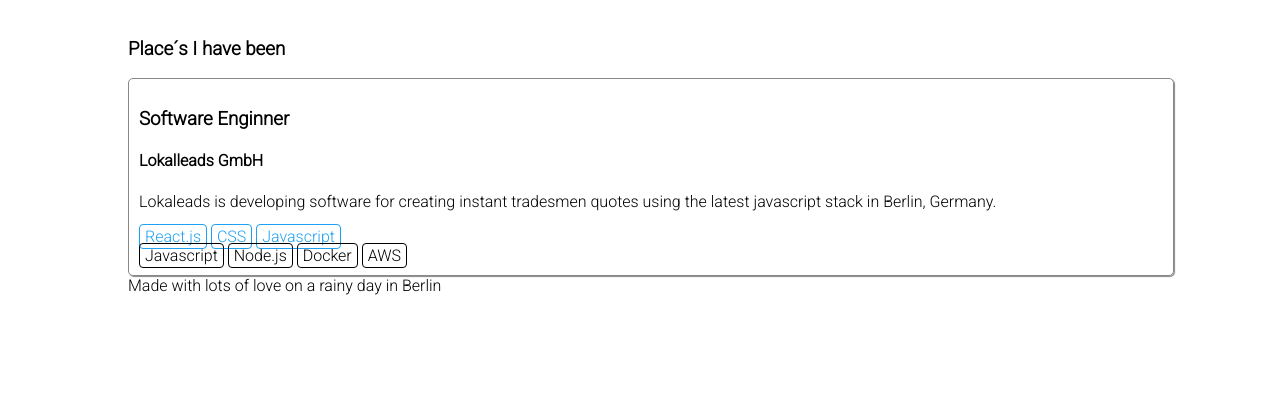
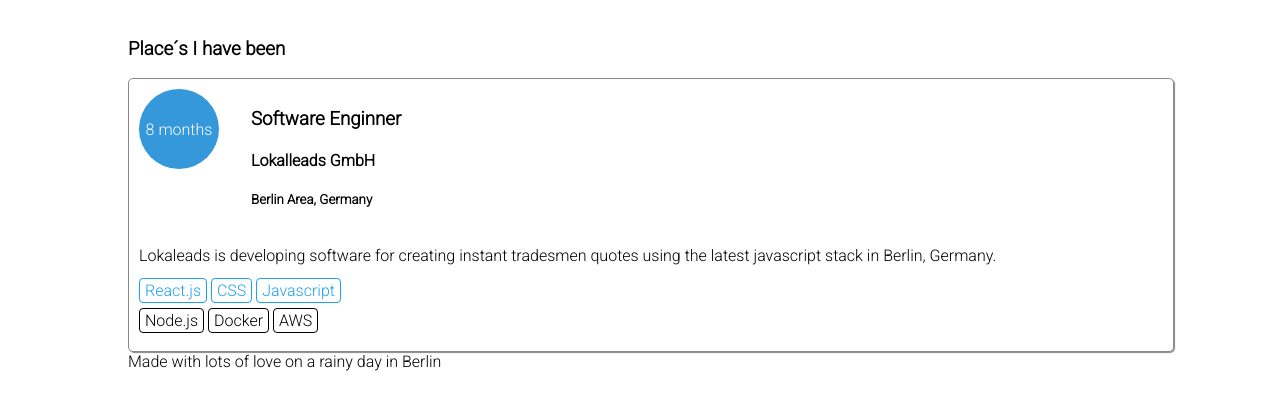
Before and after one commit to bogdanned/bogdanned.github.io, a plain HTML site: page index.html in a window 1280 px wide. Shown: the part 70-480 px from the top of the page. Drawn offline with Linux system fonts and the light colour scheme.

Commit message:
further styles

```diff
--- a/index.css
+++ b/index.css
@@ -36,6 +36,29 @@ body{
   grid-area: 3 1 3 3;
 }
 
+.card-header{
+  display: flex;
+  flex-direction: row;
+  justify-content: flex-start;
+}
+
+.header-info{
+    padding-left: 2rem;
+}
+
+.timeball{
+  display: flex;
+  flex-direction: column;
+  justify-content: center;
+  width: 80px;
+  height: 80px;
+  text-align: center;
+  background: #3498db;
+  border-radius: 50%;
+  color: white;
+  font-weight: 500;
+}
+
 .card{
   padding: 10px;
   border: 1px solid #888888;
@@ -45,7 +68,7 @@ body{
 }
 
 .tag-container{
-
+  min-height: 30px;
 }
 
 .tag{
--- a/index.html
+++ b/index.html
@@ -16,8 +16,16 @@
   <div class="body">
     <h3>Place´s I have been</h3>
     <div class="card">
-      <h3>Software Enginner</h3>
-      <h4>Lokalleads GmbH</h4>
+      <div class="card-header">
+        <div class="timeball">
+          8 months
+        </div>
+        <div class="header-info">
+          <h3>Software Enginner</h3>
+          <h4>Lokalleads GmbH</h4>
+          <h5>Berlin Area, Germany</h5>
+        </div>
+      </div>
       <span></span>
       <p>Lokaleads is developing software for creating instant tradesmen quotes using the latest javascript stack in Berlin, Germany.
       </p>
@@ -27,7 +35,6 @@
         <span class="tag tag-front">Javascript</span>
       </div>
       <div class="tag-container">
-        <span class="tag tag-back">Javascript</span>
         <span class="tag tag-back">Node.js</span>
         <span class="tag tag-back">Docker</span>
         <span class="tag tag-back">AWS</span>
```
